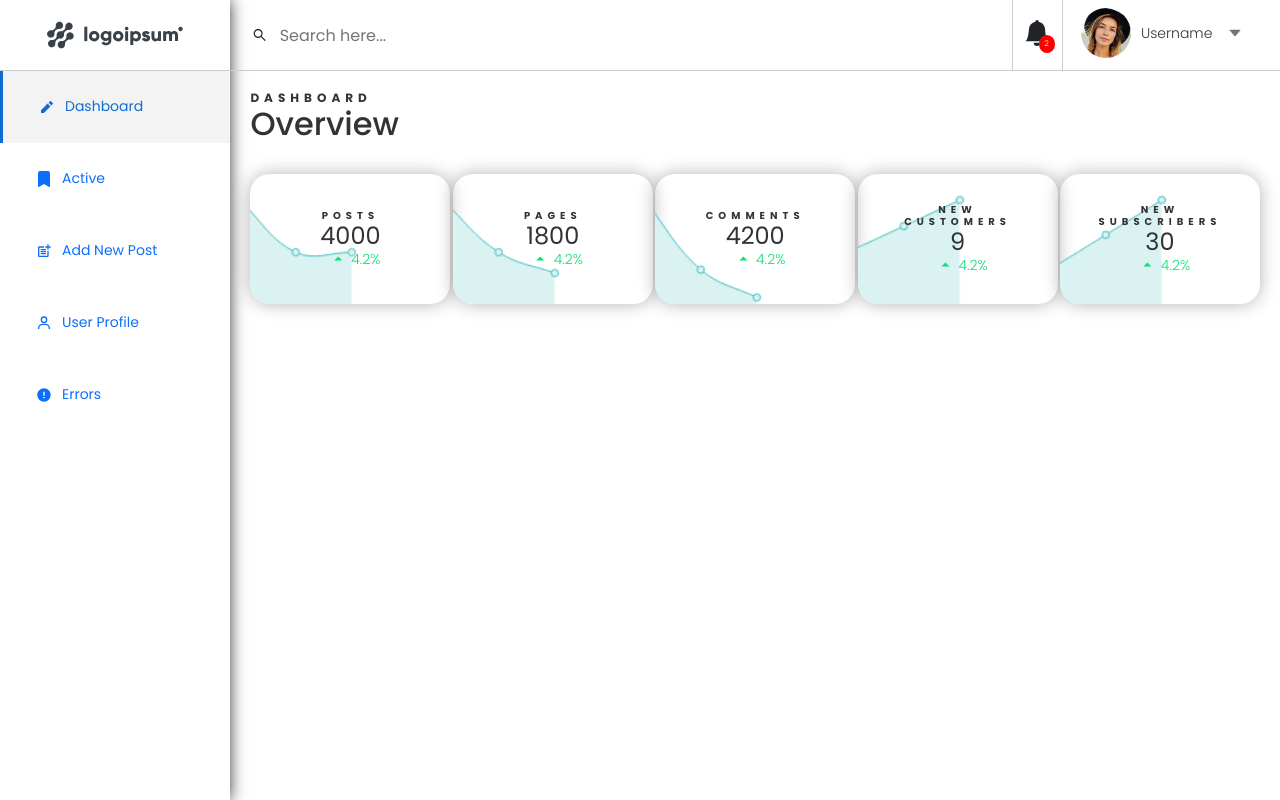
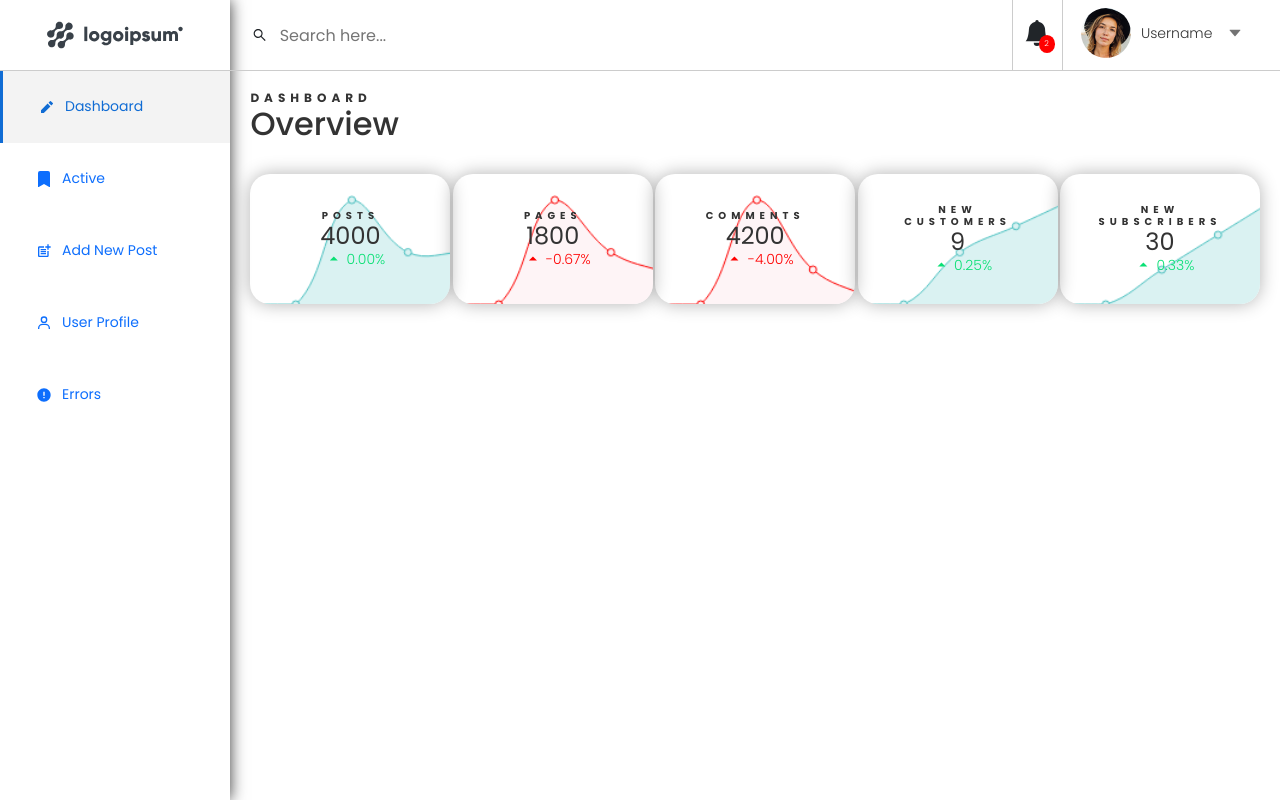
Before and after one commit to inv123/BlogApp, a React (Create React App) app in the folder my-app/: page / in a window 1280 px wide. Built offline with nearby package versions, Linux system fonts and the light colour scheme.

Commit message:
update small charts

```diff
--- a/my-app/src/components/homepage/Charts.js
+++ b/my-app/src/components/homepage/Charts.js
@@ -2,15 +2,24 @@ import React from 'react';
 import { Line } from "react-chartjs-2";
 import { RiArrowUpSFill } from 'react-icons/ri'
 
-export const Charts = ({ text, numbers, chartData }) => {
+export const Charts = ({ text, numbers, chartData, percentage }) => {
+    const backgroundColor = percentage < 0 ? '#FEF4F6' : '#DAF2F2';
+    const borderColor = percentage < 0 ? '#FD0100' : '#4BC0C0';
+    if(chartData.length < 12){
+            chartData.unshift(0);
+    }
+
+
+
+
     const data = {
         labels: ['Jan', 'Feb', 'mar', 'apr', 'may'],
         datasets: [
             {
                 label: "Posts",
                 borderWidth: 1,
-                backgroundColor: "#DAF2F2",
-                borderColor: "#4BC0C0",
+                backgroundColor: backgroundColor ,
+                borderColor: borderColor,
                 data: chartData,
                 fill: true,
             }
@@ -63,8 +72,8 @@ export const Charts = ({ text, numbers, chartData }) => {
                         <h6>{text}</h6>
                         <h4>{numbers}</h4>
                         <div className='chart-percent'>
-                            <RiArrowUpSFill className='green'/>
-                            <p className='green'>4.2%</p>
+                            <RiArrowUpSFill className={`${percentage < 0 ? 'red' : 'green'}`}/>
+                            <p className={`${percentage < 0 ? 'red' : 'green'}`}>{percentage}%</p>
                         </div>
                     </div>
                 </div>
--- a/my-app/src/components/homepage/Dashboard.js
+++ b/my-app/src/components/homepage/Dashboard.js
@@ -13,15 +13,14 @@ export const Dashboard = () => {
     const newCustomers = tablesData.newCustomers.year2020;
     const newSubscribers = tablesData.newSubscribers.year2020;
 
-
+    //Calculate Total Count for each chart
     function totalNumbers(array){
         let numbers = [];
-        array.forEach(x => {
-            numbers.push(+Object.values(x)[0])
-        })
+        array.map(x => numbers.push(Object.values(x)[0]))
         return numbers.reduce((acc, val) => acc + val);
     }
 
+    //Calculate Chart Data for each chart
     function chartData(array){
         let numbers = [];
         array.forEach(x => {
@@ -30,6 +29,13 @@ export const Dashboard = () => {
         return numbers;
     }
 
+    //Calculate Percentage ot Up or Down for each chart
+    function chartPercentage(array){
+        let lastMonth = array.slice().splice(array.length-1);
+        let secondLastMonth = array.slice().splice(array.length-2, 1);
+
+        return ((Object.values(lastMonth[0])[0] - Object.values(secondLastMonth[0])[0]) / Object.values(lastMonth[0])[0]).toFixed(2);
+    }
 
     return (
         <>
@@ -37,11 +43,15 @@ export const Dashboard = () => {
                 <h6>dashboard</h6>
                 <h3>Overview</h3>
                 <div className='flex-charts'>
-                    <Charts text='posts' numbers={totalNumbers(posts)} chartData={chartData(posts)}/>
-                    <Charts text='pages'numbers={totalNumbers(pages)} chartData={chartData(pages)}/>
-                    <Charts text='comments'numbers={totalNumbers(comments)} chartData={chartData(comments)}/>
-                    <Charts text='new customers'numbers={totalNumbers(newCustomers)}chartData={chartData(newCustomers)} />
-                    <Charts text='new subscribers'numbers={totalNumbers(newSubscribers)} chartData={chartData(newSubscribers)}/>
+                    <Charts text='posts' numbers={totalNumbers(posts)} chartData={chartData(posts)} percentage={chartPercentage(posts)}/>
+
+                    <Charts text='pages'numbers={totalNumbers(pages)} chartData={chartData(pages)} percentage={chartPercentage(pages)}/>
+
+                    <Charts text='comments'numbers={totalNumbers(comments)} chartData={chartData(comments)} percentage={chartPercentage(comments)}/>
+
+                    <Charts text='new customers'numbers={totalNumbers(newCustomers)}chartData={chartData(newCustomers)} percentage={chartPercentage(newCustomers)}/>
+
+                    <Charts text='new subscribers'numbers={totalNumbers(newSubscribers)} chartData={chartData(newSubscribers)} percentage={chartPercentage(newSubscribers)}/>
 
                 </div>
             </div>
```
